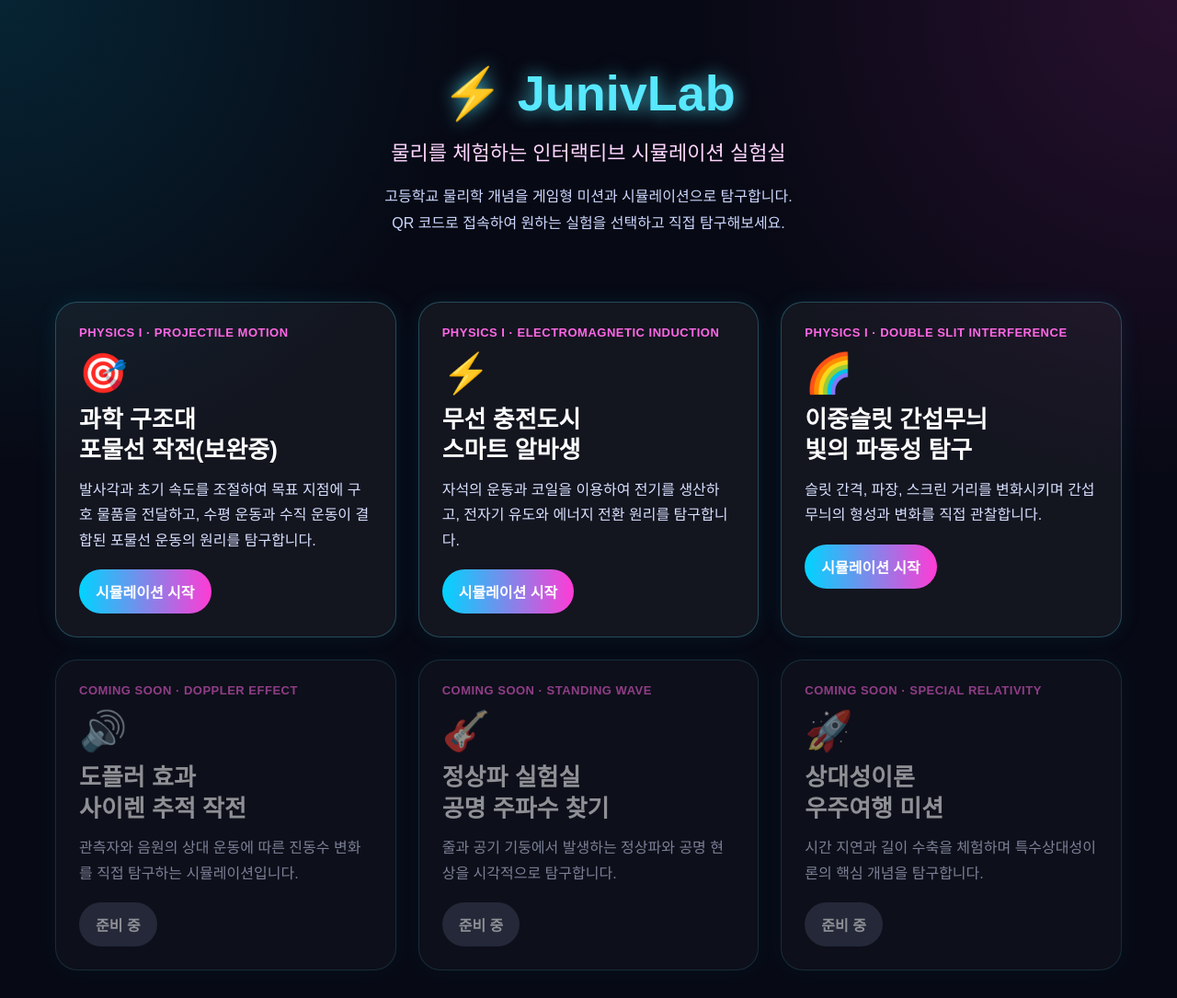
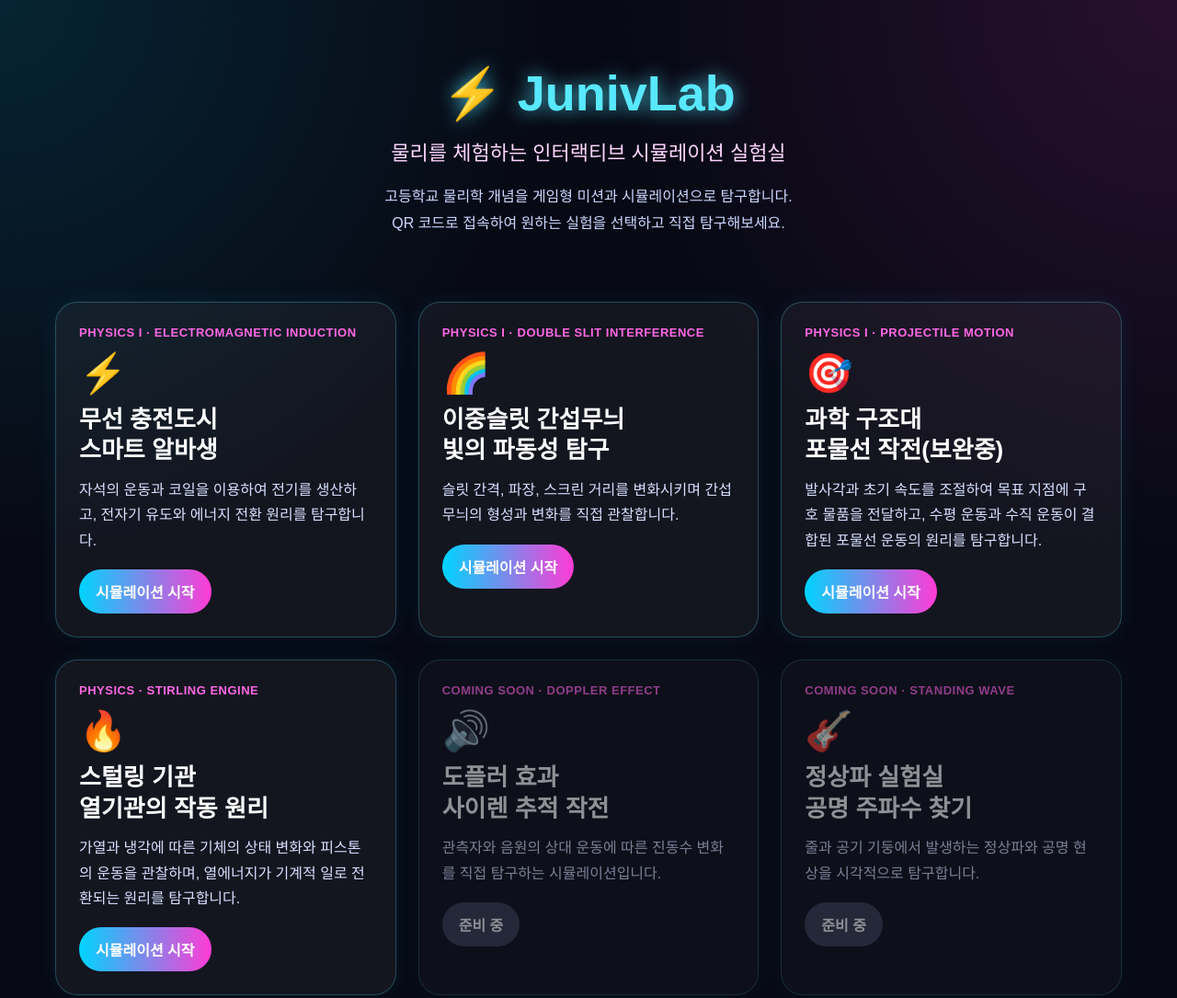
Before and after one commit to JUNivERTH/JunivLab, a plain HTML site: page index.html in a window 1280 px wide. Shown: the top 1085 px of the page at 92% size. Drawn offline with Linux system fonts and the light colour scheme.

Commit message:
Update index.html

```diff
--- a/index.html
+++ b/index.html
@@ -1,3 +1,4 @@
+
 <!DOCTYPE html>
 <html lang="ko">
 <head>
@@ -155,7 +156,63 @@ QR 코드로 접속하여 원하는 실험을 선택하고 직접 탐구해보
 
 <div class="grid">
 
-<!-- 포물선 운동 -->
+<!-- 1. 전자기 유도 -->
+
+<section class="card">
+
+<div class="tag">
+PHYSICS I · ELECTROMAGNETIC INDUCTION
+</div>
+
+<div class="icon">
+⚡
+</div>
+
+<h2>
+무선 충전도시<br>
+스마트 알바생
+</h2>
+
+<p>
+자석의 운동과 코일을 이용하여 전기를 생산하고,
+전자기 유도와 에너지 전환 원리를 탐구합니다.
+</p>
+
+<a class="button" href="./induction/">
+시뮬레이션 시작
+</a>
+
+</section>
+
+<!-- 2. 이중슬릿 -->
+
+<section class="card">
+
+<div class="tag">
+PHYSICS I · DOUBLE SLIT INTERFERENCE
+</div>
+
+<div class="icon">
+🌈
+</div>
+
+<h2>
+이중슬릿 간섭무늬<br>
+빛의 파동성 탐구
+</h2>
+
+<p>
+슬릿 간격, 파장, 스크린 거리를 변화시키며
+간섭무늬의 형성과 변화를 직접 관찰합니다.
+</p>
+
+<a class="button" href="./double-slit/">
+시뮬레이션 시작
+</a>
+
+</section>
+
+<!-- 3. 포물선 운동 -->
 
 <section class="card">
 
@@ -183,63 +240,35 @@ PHYSICS I · PROJECTILE MOTION
 
 </section>
 
-<!-- 전자기 유도 -->
+<!-- 4. 스털링 기관 -->
 
 <section class="card">
 
 <div class="tag">
-PHYSICS I · ELECTROMAGNETIC INDUCTION
+PHYSICS · STIRLING ENGINE
 </div>
 
 <div class="icon">
-⚡
+🔥
 </div>
 
 <h2>
-무선 충전도시<br>
-스마트 알바생
+스털링 기관<br>
+열기관의 작동 원리
 </h2>
 
 <p>
-자석의 운동과 코일을 이용하여 전기를 생산하고,
-전자기 유도와 에너지 전환 원리를 탐구합니다.
+가열과 냉각에 따른 기체의 상태 변화와 피스톤의 운동을 관찰하며,
+열에너지가 기계적 일로 전환되는 원리를 탐구합니다.
 </p>
 
-<a class="button" href="./induction/">
+<a class="button" href="./stirling-engine/">
 시뮬레이션 시작
 </a>
 
 </section>
 
-<!-- 이중슬릿 -->
-
-<section class="card">
-
-<div class="tag">
-PHYSICS I · DOUBLE SLIT INTERFERENCE
-</div>
-
-<div class="icon">
-🌈
-</div>
-
-<h2>
-이중슬릿 간섭무늬<br>
-빛의 파동성 탐구
-</h2>
-
-<p>
-슬릿 간격, 파장, 스크린 거리를 변화시키며
-간섭무늬의 형성과 변화를 직접 관찰합니다.
-</p>
-
-<a class="button" href="./double-slit/">
-시뮬레이션 시작
-</a>
-
-</section>
-
-<!-- 도플러 -->
+<!-- 5. 도플러 -->
 
 <section class="card disabled">
 
@@ -267,7 +296,7 @@ COMING SOON · DOPPLER EFFECT
 
 </section>
 
-<!-- 정상파 -->
+<!-- 6. 정상파 -->
 
 <section class="card disabled">
 
@@ -295,7 +324,7 @@ COMING SOON · STANDING WAVE
 
 </section>
 
-<!-- 상대성이론 -->
+<!-- 7. 상대성이론 -->
 
 <section class="card disabled">
 
```
